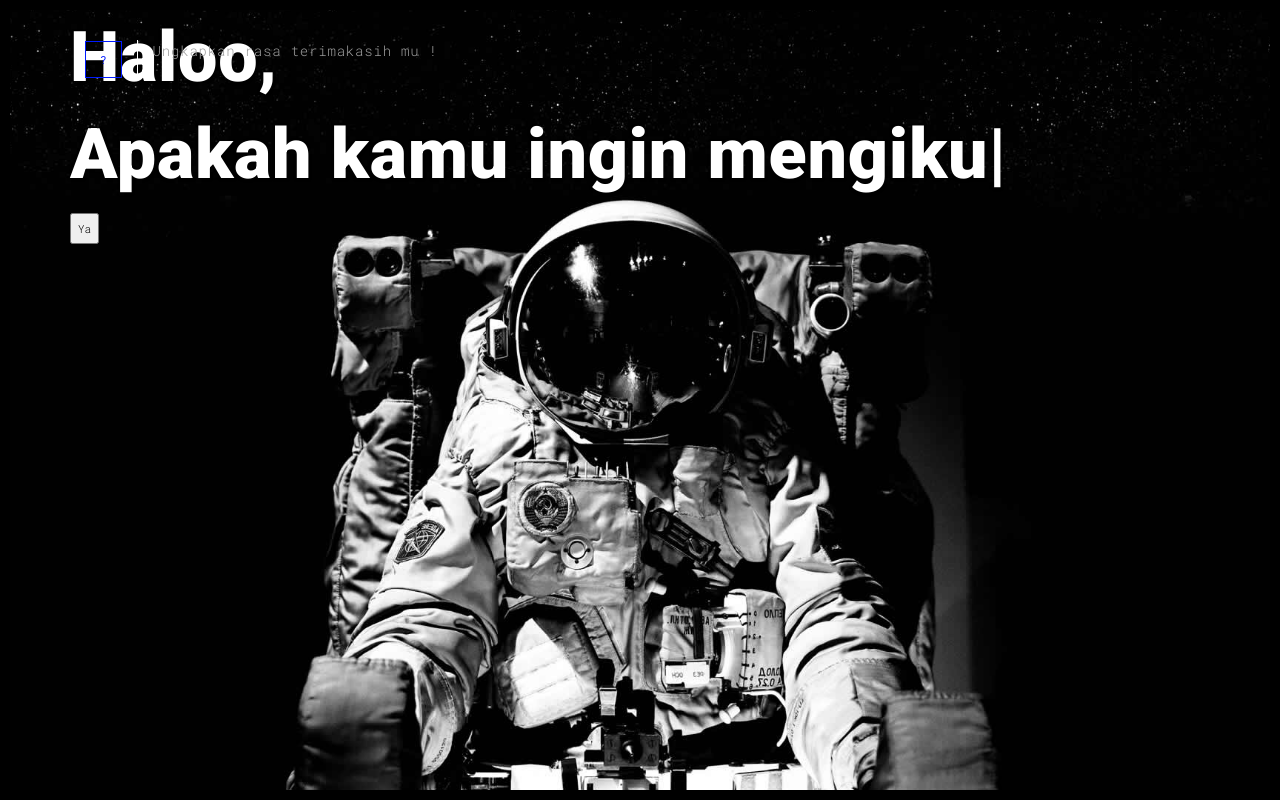
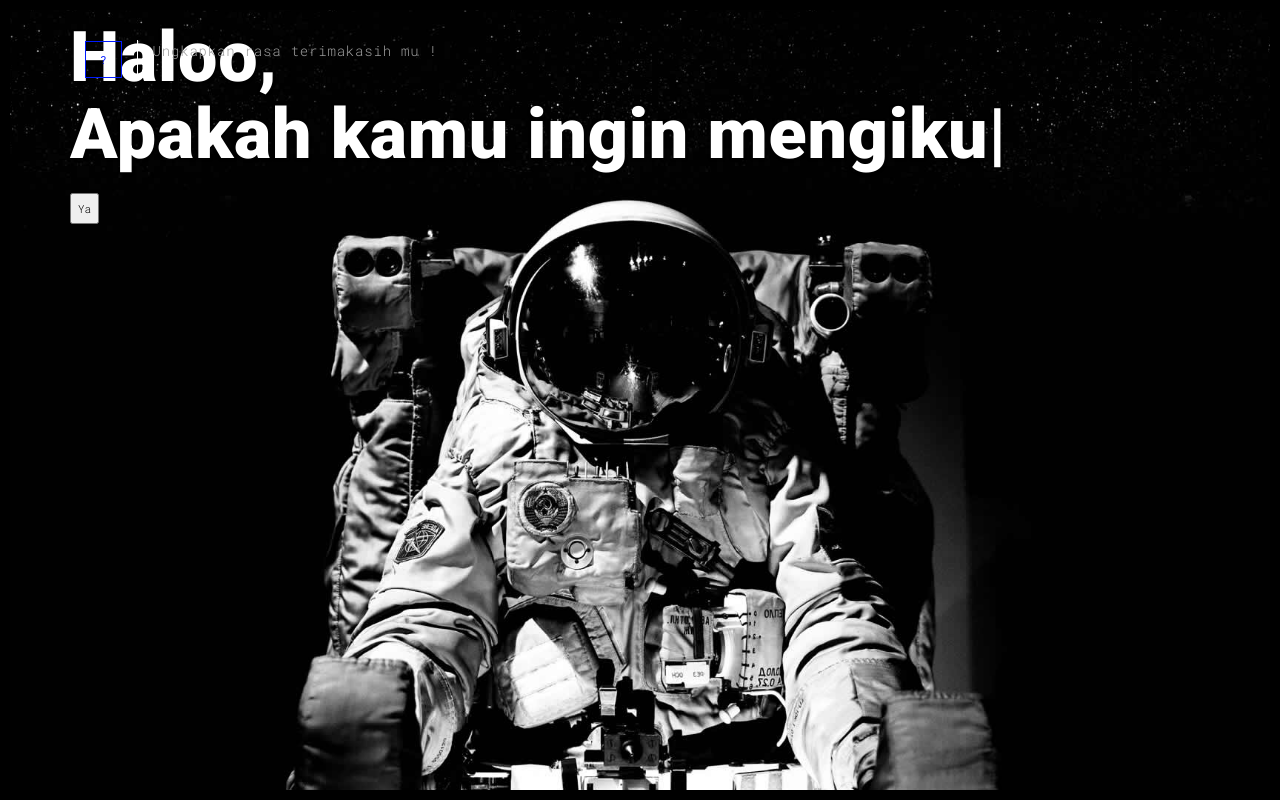
Before and after one commit to vnsdma/beunknown, a plain HTML site: page index.html in a window 1280 px wide. Drawn offline with Linux system fonts and the light colour scheme.

Commit message:
Update index.html

```diff
--- a/index.html
+++ b/index.html
@@ -52,7 +52,7 @@
       <div class="row">
         <div class="col-xs-12">
           <div class="hero-full-wrapper">
-            <h1>Haloo,<h1>
+            <h1>Haloo,<br>
             <div class="text-content">
                 <span id="typed-strings">
                   <span>Esaaaa</span>
```
